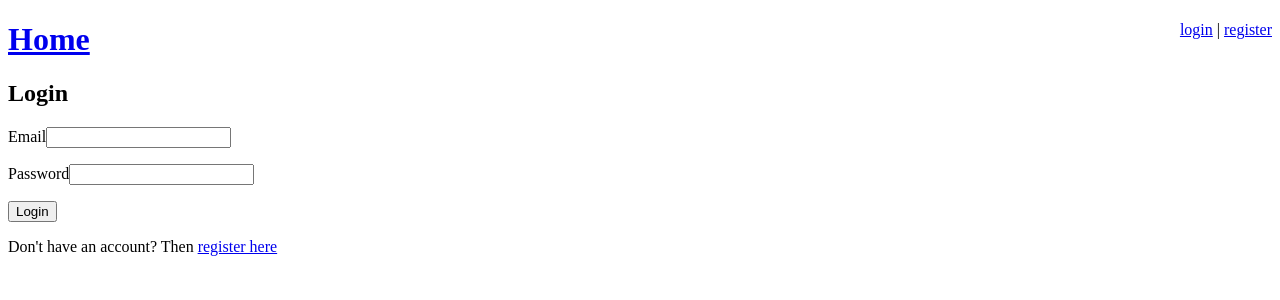
After one commit to Khardge/comics-cookie-demo, a Flask app: page /login in a window 1280 px wide. The commit adds this page. Shown: the top 300 px of the page. Run offline with Flask 2, Linux system fonts and the light colour scheme.

Commit message:
added login code

```diff
--- a/app.py
+++ b/app.py
@@ -6,4 +6,10 @@ app.config['DEBUG'] = True      # displays runtime errors in the browser, too
 app.config['SQLALCHEMY_DATABASE_URI'] = 'mysql+pymysql://comics:12345678@localhost:8889/comics'
 app.config['SQLALCHEMY_ECHO'] = True
 
+# In a real application, this should be kept secret (i.e. not on github)
+# As a consequence of this secret being public, I think connection snoopers or
+# rival movie sites' javascript could hijack our session and act as us,
+# perhaps giving movies bad ratings - the HORROR.
+app.secret_key = 'A0Zr98j/3yX R~XHH!jmN]LWX/,?RU'
+
 db = SQLAlchemy(app)
--- a/main.py
+++ b/main.py
@@ -1,9 +1,68 @@
-from flask import Flask, request, redirect, render_template, make_response
+from flask import Flask, request, redirect, render_template, make_response, flash, session
 from app import app
-from models import Comic, Publisher
+from models import Comic, Publisher, User, db
 import cgi
 from datetime import datetime
 
+#-------------------------
+# Route handlers
+#-------------------------
+@app.before_request
+def require_login():
+    if not ('email' in session or request.endpoint in ['login', 'register']):
+        return redirect("/login")
+
+@app.route("/login", methods=['GET', 'POST'])
+def login():
+    if request.method == 'GET':
+        return render_template('login.html')
+
+    #User must be POSTing form, so validate email and password
+    email = request.form['email']
+    password = request.form['password']
+    users = User.query.filter_by(email=email)
+    if users.count() == 1:
+        #email and password were correct
+        #put user.email into session to keep user logged in
+        user = users.first()
+        if password == user.password:
+            log_user_in(user)
+            flash('welcome back, '+user.email)
+            return redirect("/")
+
+    #if we got here, then the email or password was incorrect
+    flash('bad username or password')
+    return redirect("/login")
+
+@app.route("/logout", methods=['POST'])
+def logout():
+    #delete the email stored in the session
+    log_user_out()
+    return redirect("/")
+
+@app.route("/register", methods=['GET', 'POST'])
+def register():
+    if request.method == 'POST':
+        email = request.form['email']
+        password = request.form['password']
+        verify = request.form['verify']
+        if not is_email(email):
+            flash('zoiks! "' + email + '" does not seem like an email address')
+            return redirect('/register')
+        email_db_count = User.query.filter_by(email=email).count()
+        if email_db_count > 0:
+            flash('yikes! "' + email + '" is already taken and password reminders are not implemented')
+            return redirect('/register')
+        if password != verify:
+            flash('passwords did not match')
+            return redirect('/register')
+        user = User(email=email, password=password)
+        db.session.add(user)
+        db.session.commit()
+        session['user'] = user.email
+        return redirect("/")
+    else:
+        return render_template('register.html')
 
 @app.route("/")
 def index():
@@ -45,5 +104,33 @@ def comic(comic_id):
     response.set_cookie('last-viewed-comic-id', str(comic.id), max_age=60*60*24*365)
     return response
 
+
+#-------------------------
+# Util functions
+#-------------------------
+def logged_in_user():
+    owner = User.query.filter_by(email=session['user']).first()
+    return owner
+
+def is_email(string):
+    # for our purposes, an email string has an '@' followed by a '.'
+    # there is an embedded language called 'regular expression' that would crunch this implementation down
+    # to a one-liner, but we'll keep it simple:
+    atsign_index = string.find('@')
+    atsign_present = atsign_index >= 0
+    if not atsign_present:
+        return False
+    else:
+        domain_dot_index = string.find('.', atsign_index)
+        domain_dot_present = domain_dot_index >= 0
+        return domain_dot_present
+
+def log_user_out():
+    del session['email']
+
+def log_user_in(user):
+    ### Logic for logging in a user
+    session['email'] = user.email
+
 if __name__ == "__main__":
     app.run()
--- a/templates/base.html
+++ b/templates/base.html
@@ -9,12 +9,31 @@
         </style>
     </head>
     <body>
+        <div style='float: right'>
+            {% if 'email' in session %}
+                {{ session['email'] }}
+                <form action="/logout" method="post" id='logout'>
+                    <input type="submit" value="Log Out" />
+                </form>
+            {% else %}
+                <a href="login">login</a> | <a href="register">register</a>
+            {% endif %}
+        </div>
         <h1>
             <a href="/">Home</a>
         </h1>
 
+        {% with messages = get_flashed_messages() %}
+            {% if messages %}
+                <ul class=flashes>
+                {% for message in messages %}
+                <li>{{ message }}</li>
+                {% endfor %}
+                </ul>
+            {% endif %}
+        {% endwith %}
+
         {% block content %}
         {% endblock %}
-
     </body>
 </html>
--- /dev/null
+++ b/templates/login.html
@@ -0,0 +1,10 @@
+{% extends "base.html" %}
+{% block content %}
+    <h2>Login</h2>
+    <form action="/login" method="post">
+        <p><label>Email<input type="text" name="email"/></label></p>
+        <p><label>Password<input type="password" name="password"/></label></p>
+        <p><input type="submit" value="Login"/></p>
+    </form>
+    Don't have an account? Then <a href="/register">register here</a>
+{% endblock %}
```
Also changed, not shown: models.py (+13 -1 lines), templates/register.html (added, +10 -0 lines).
